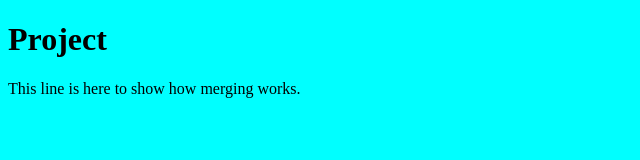
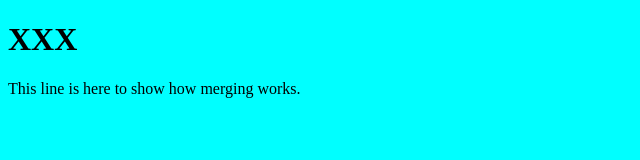
Before and after one commit to sayan1122/app3, a plain HTML site: page index.html in a window 1280 px wide. Shown: the full height of the page, 0-640 px from the left. Drawn offline with Linux system fonts and the light colour scheme.

Commit message:
Update index.html

```diff
--- a/index.html
+++ b/index.html
@@ -10,7 +10,7 @@
 </head>
 
 <body>
-    <h1>Project </h1>
+    <h1>XXX</h1>
     <p>This line is here to show how merging works.</p>
     <img src="https://ifl-porn.com/wp-content/uploads/2017/09/Lana-Rhoades-9.jpg"
         , alt="No image",
```
